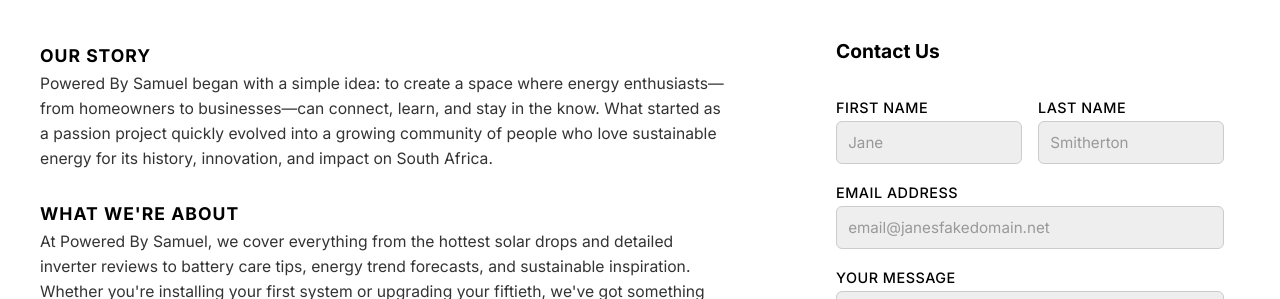
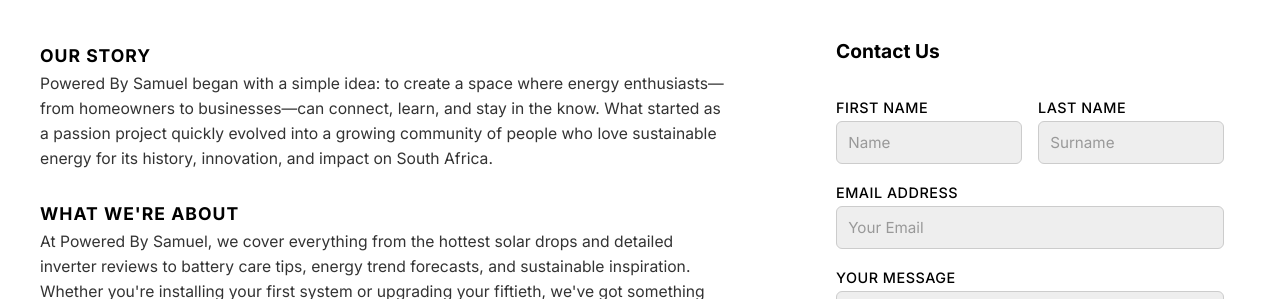
Before and after one commit to samuelmbaya/PBS-FRONTEND, a React (Vite) app: page /Home in a window 1280 px wide. Shown: the part 3340-3639 px from the top of the page. Built offline with nearby package versions, Linux system fonts and the light colour scheme.

Commit message:
worked on home

```diff
--- a/src/Pages/Home.jsx
+++ b/src/Pages/Home.jsx
@@ -148,7 +148,7 @@ const templateParams = {
                   name="firstName"
                   value={formData.firstName}
                   onChange={handleInputChange}
-                  placeholder="Jane"
+                  placeholder="Name"
                   required
                 />
               </div>
@@ -159,7 +159,7 @@ const templateParams = {
                   name="lastName"
                   value={formData.lastName}
                   onChange={handleInputChange}
-                  placeholder="Smitherton"
+                  placeholder="Surname"
                   required
                 />
               </div>
@@ -172,7 +172,7 @@ const templateParams = {
                 name="email"
                 value={formData.email}
                 onChange={handleInputChange}
-                placeholder="email@janesfakedomain.net"
+                placeholder="Your Email"
                 required
               />
             </div>
```
